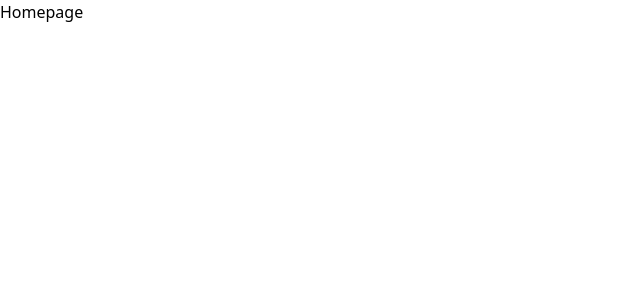
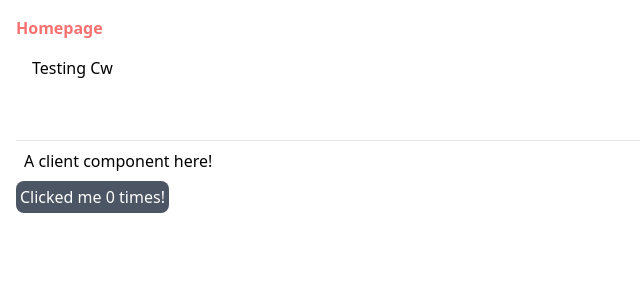
Before and after one commit to donis3/Dony-Next-SimpleAdmin, a Next.js app: page / in a window 1280 px wide. Shown: the top 300 px of the page, without its empty margins (0-640 px from the left). Built offline with nearby package versions, Linux system fonts and the light colour scheme.

Commit message:
--added tailwind merge and cn helper

```diff
--- /dev/null
+++ b/app/ClientComponent.tsx
@@ -0,0 +1,13 @@
+"use client";
+
+import { useState } from "react";
+
+export default function ClientComponent() {
+	const [count, setCount] = useState(0);
+
+	return (
+		<button type="button" onClick={() => setCount((c) => c + 1)} className="p-1 bg-gray-600 rounded-lg text-white">
+			Clicked me {count} times!
+		</button>
+	);
+}
--- a/app/page.tsx
+++ b/app/page.tsx
@@ -1,3 +1,21 @@
+import { cn } from "@/lib/helpers/utils";
+import ClientComponent from "./ClientComponent";
+
 export default function Home() {
-	return <p>Homepage</p>;
+	return (
+		<main className="p-4">
+			<h1
+				className={cn("font-bold", {
+					"text-red-400": true,
+					"text-green-400": false,
+				})}>
+				Homepage
+			</h1>
+			<div className="w-full min-h-[100px] p-4 ">Testing Cw</div>
+			<div className="border-t">
+				<h2 className="p-2">A client component here!</h2>
+				<ClientComponent />
+			</div>
+		</main>
+	);
 }
--- /dev/null
+++ b/lib/helpers/utils.ts
@@ -0,0 +1,10 @@
+import { ClassValue, clsx } from "clsx";
+import { twMerge } from "tailwind-merge";
+
+/**
+ * Combine tailwind classes with object support
+ * @param inputs
+ */
+export function cn(...inputs: ClassValue[]) {
+	return twMerge(clsx(inputs));
+}
```
Also changed, not shown: package.json (+6 -4 lines), 1 other file (tests, documents, lock files or other folders).
